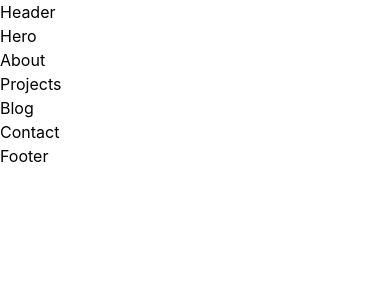
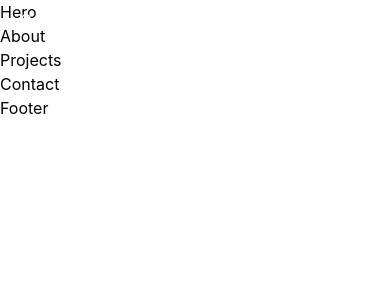
Before and after one commit to catherinealdana/my-portfolio, a React (Create React App) app: page / in a window 390 px wide. Shown: the top 300 px of the page. Built offline with nearby package versions, Linux system fonts and the light colour scheme.

Commit message:
header.js_component

```diff
--- a/package.json
+++ b/package.json
@@ -8,6 +8,7 @@
     "@testing-library/user-event": "^13.5.0",
     "react": "^18.2.0",
     "react-dom": "^18.2.0",
+    "react-icons": "^4.11.0",
     "react-scripts": "5.0.1",
     "web-vitals": "^2.1.4"
   },
--- a/src/App.js
+++ b/src/App.js
@@ -4,7 +4,6 @@ import Header from './components/Header';
 import Hero from './components/Hero';
 import About from './components/About';
 import Projects from './components/Projects';
-import Blog from './components/Blog';
 import Contact from './components/Contact';
 import Footer from './components/Footer';
 
@@ -15,7 +14,6 @@ function App() {
     <Hero />
     <About />
     <Projects />
-    <Blog />
     <Contact />
     <Footer />
     </>
--- a/src/components/Blog.js
+++ /dev/null
@@ -1,7 +0,0 @@
-import React from 'react'
-
-export default function Blog() {
-  return (
-    <div>Blog</div>
-  )
-}
--- a/src/components/Header.js
+++ b/src/components/Header.js
@@ -1,7 +1,71 @@
-import React from 'react'
+import React, {useState} from 'react';
+import { AiOutlineMenu, AiOutlineClose} from "react-icons/ai";
+
 
 export default function Header() {
+
+  const [toggle, setToggle] = useState(false);
+
+  const handleToggle = () => setToggle(!toggle);
+
+
   return (
-    <div>Header</div>
+    <header className="flex justify-between px-5 py-2 bg-primary text-white fixed w-full z-10">
+      <a href="/" className="logo-text-profile-catherine">
+        Catherine
+      </a>
+
+      {/* Desktop Nav */}
+
+      <nav className="hidden md:block">
+        <ul className="flex">
+          <li>
+            <a href="/#about">About</a>
+          </li>
+          <li>
+           <a href="/#projects">Projects</a>
+          </li>
+          <li>
+           <a href="/#contact">Contact</a>
+          </li>
+          <li>
+            <a href="https://drive.google.com/file/d/180npbGC4yhXbNlHqTQM0lHWIYy55NaVA/view?usp=sharing"
+               target="_blank"
+               without rel="noreferrer"
+            >
+              Resume
+            </a>
+          </li>
+        </ul>
+      </nav>
+
+
+      {/* Mobile Nav */}
+
+      <nav className={!toggle ? "mobile-nav left-[-100%]" : "mobile-nav left-0"}>
+        <ul className="flex flex-col">
+          <li>
+            <a href="/#about">About</a>
+          </li>
+          <li>
+            <a href="/#projects">Projects</a>
+          </li>
+          <li>
+            <a href="/#contact">Contact</a>
+          </li>
+          <li>
+            <a href="/#resume">Resume</a>
+          </li>
+        </ul>
+      </nav>
+
+      {/* Toggle button */}
+
+      <button onClick={handleToggle} className="block md:hidden">
+       {!toggle ? <AiOutlineMenu size={30} /> : <AiOutlineClose size={30} />}
+      </button>
+
+
+      </header>
   )
 };
```
Also changed, not shown: 1 other file (tests, documents, lock files or other folders).
